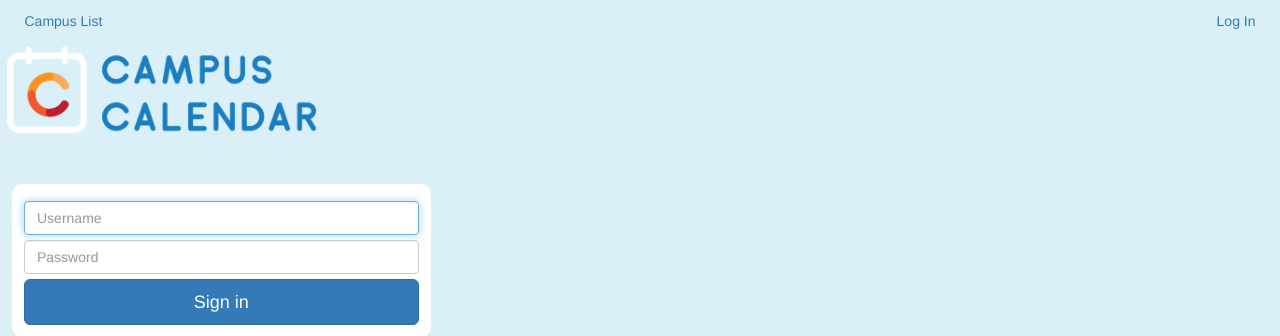
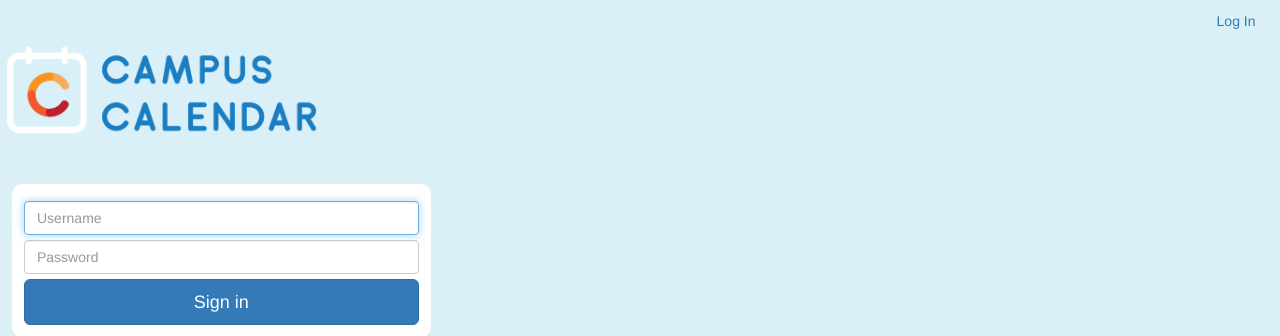
Before and after one commit to nediamond/CampusCalendar, a Django app: page /login/ in a window 1280 px wide. Shown: the top 336 px of the page. Run offline with Django 3.2, Linux system fonts and the light colour scheme; parts of the project's set-up code (start-up, migrations or seed data) failed here and were passed over; some libraries are stand-ins or nearby versions.

Commit message:
removed/commented out campus list functionality

```diff
--- a/campus_calendar/urls.py
+++ b/campus_calendar/urls.py
@@ -10,11 +10,11 @@ urlpatterns = [
     url(r'^login/$', views.login_page),
     url(r'^logout/$', views.logout_view),
     url(r'^(?P<campus_id>[0-9]+)/$', views.show_calendar),
-    url(r'^campus_list/$', views.campus_list),
+    # url(r'^campus_list/$', views.campus_list),
     url(r'^event_manager/$', views.event_manager),
     url(r'^delete_event/(?P<event_id>[0-9]+)/', views.delete_event),
     url(r'^create_event$', views.create_event),
     url(r'^create_event/$', views.create_event),
     url(r'^edit_event/(?P<event_id>[0-9]+)$', views.edit_event),
-    url(r'^edit_event/(?P<event_id>[0-9]+)/$$', views.edit_event),
+    url(r'^edit_event/(?P<event_id>[0-9]+)/$', views.edit_event),
 ]
--- a/campus_calendar/views.py
+++ b/campus_calendar/views.py
@@ -15,10 +15,10 @@ from models import *
 
 # Root view, shows main calendar or campus select if no campus cookie set
 def index(request):
-    cid = request.session.get('cid', False)
-    if not cid:
-        return redirect('/campus_list/')
-    return show_calendar(request, cid)
+    # cid = request.session.get('cid', False)
+    # if not cid:
+    #     return redirect('/campus_list/')
+    return show_calendar(request, 1)  # 1 is UCSB ID, only one that matters atm
 
 
 # Login data submission (POST) view, redirects to root url
@@ -53,7 +53,7 @@ def show_calendar(request, campus_id):
     #events = Event.objects.filter(calendar=main_calendar, datetime__gte=datetime.now()).order_by('datetime')
     events = Event.objects.filter(calendar=main_calendar).order_by('datetime')
 
-    request.session['cid'] = campus_id
+    # request.session['cid'] = campus_id # Campus cookie only necessary when have multiple active campuses
 
     days = defaultdict(list)
     for event in events:
@@ -65,9 +65,9 @@ def show_calendar(request, campus_id):
     return render(request, 'display_calendar.html', {'calendar': main_calendar, 'days': days})
 
 
-def campus_list(request):
-    campuses = Campus.objects.all()
-    return render(request, 'campus_list.html', {'campuses':campuses})
+# def campus_list(request):
+#     campuses = Campus.objects.all()
+#     return render(request, 'campus_list.html', {'campuses':campuses})
 
 
 @login_required
--- a/templates/base.html
+++ b/templates/base.html
@@ -46,7 +46,7 @@
 	</head>
 	<body>
 		<div class="col-sm-12 col-xs-12 button-bar">
-            <a href="/campus_list/" class="btn btn-secondary" style="display: block;float:left;margin-left:10px;">Campus List</a>
+{#            <a href="/campus_list/" class="btn btn-secondary" style="display: block;float:left;margin-left:10px;">Campus List</a>#}
             {% if user.is_authenticated %}
                 <a href="/event_manager/" class="btn btn-secondary" style="display: block;float:right;margin-right:10px;">Manage</a>
                 <a href="/logout/" class="btn btn-secondary" style="display: block;float:right;margin-right:10px;">Log Out</a>
```
